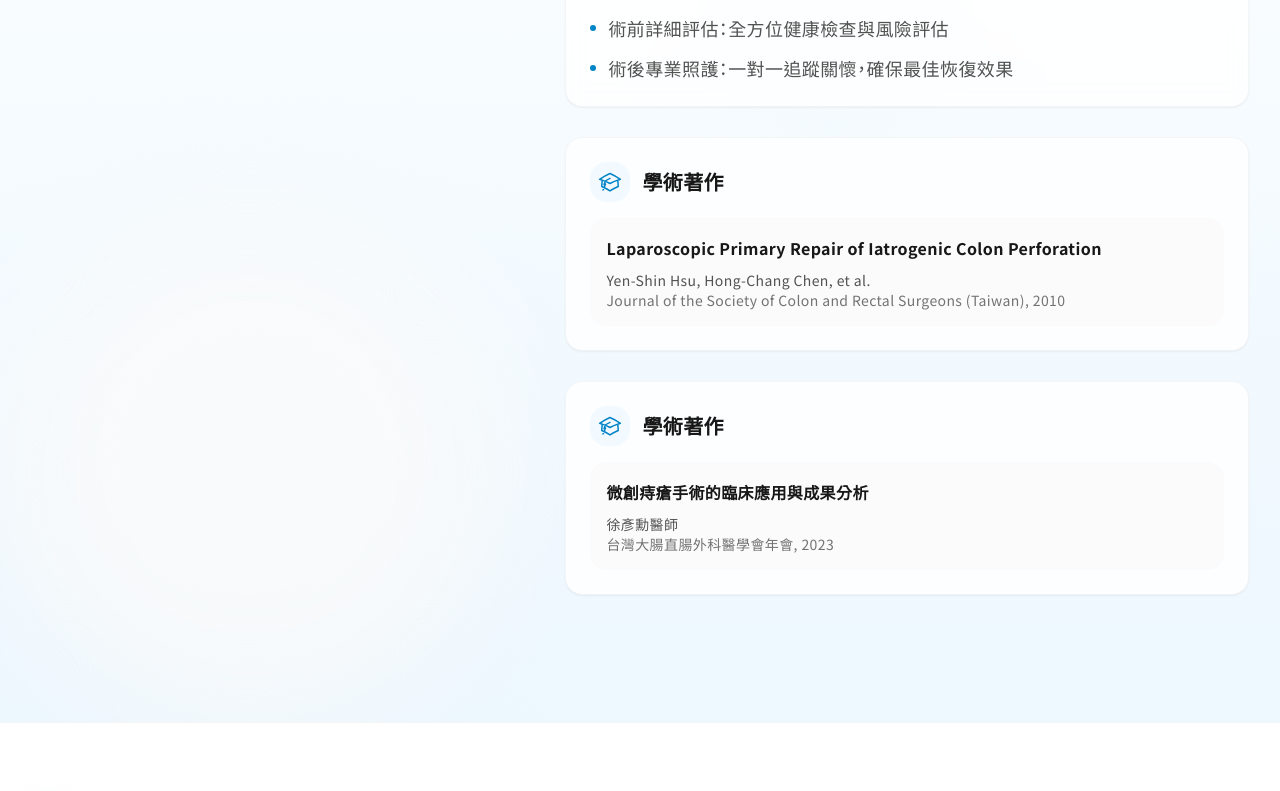
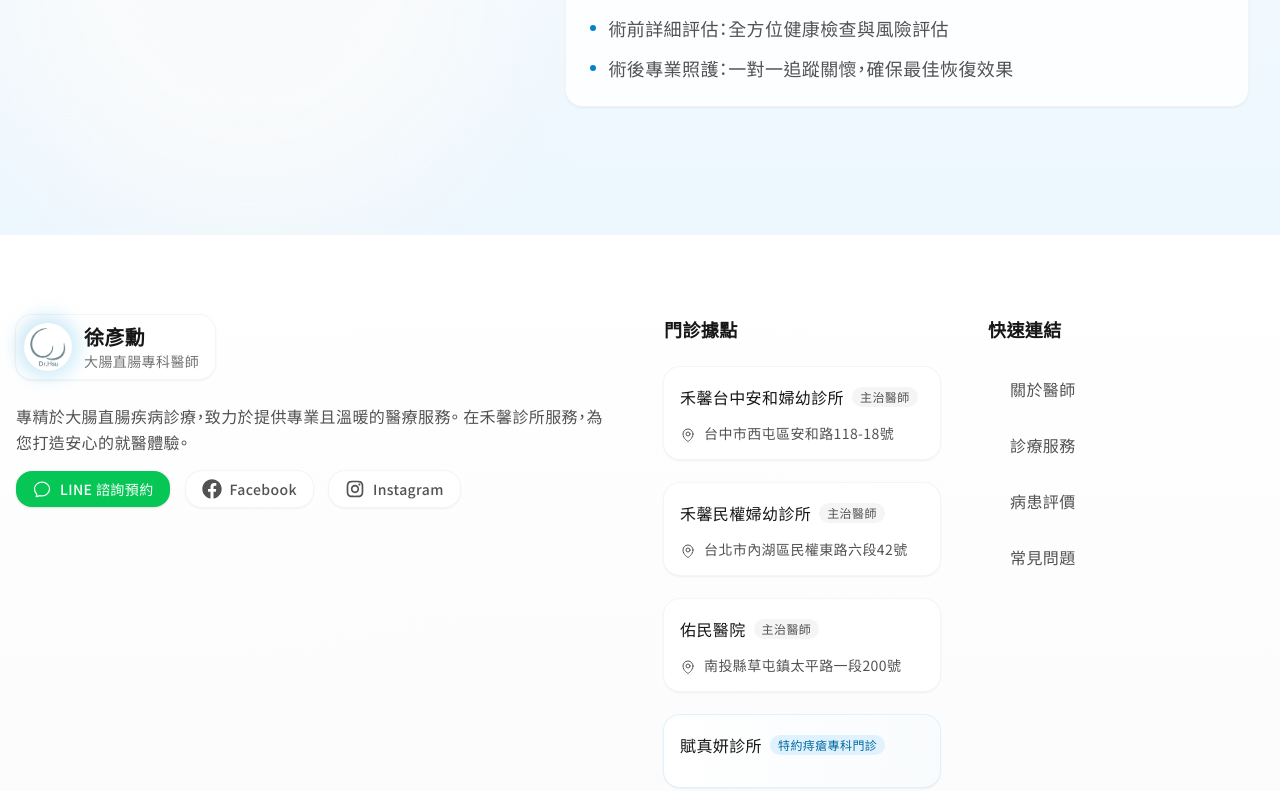
Before and after one commit to AioliaKnight/drfuku, a Next.js app: page /about in a window 1280 px wide. Shown: the part 1686-2477 px from the top of the page. Built offline with nearby package versions, Linux system fonts and the light colour scheme; no server answers.

Commit message:
feat: remove academic publications section from homepage

```diff
--- a/src/modules/marketing/sections/AboutSection.tsx
+++ b/src/modules/marketing/sections/AboutSection.tsx
@@ -15,23 +15,9 @@ interface Experience {
   items: string[]
 }
 
-interface Publication {
-  title: string
-  journal: string
-  year: string
-  authors: string
-}
-
 interface ExperienceCardProps {
   category: Experience
   index: number
-  isInView: boolean
-  variants: AnimationVariantsType
-  transitions: AnimationTransitions
-}
-
-interface PublicationCardProps {
-  publication: Publication
   isInView: boolean
   variants: AnimationVariantsType
   transitions: AnimationTransitions
@@ -79,21 +65,6 @@ const experience: Experience[] = [
   }
 ]
 
-const publications: Publication[] = [
-  {
-    title: 'Laparoscopic Primary Repair of Iatrogenic Colon Perforation',
-    journal: 'Journal of the Society of Colon and Rectal Surgeons (Taiwan)',
-    year: '2010',
-    authors: 'Yen-Shin Hsu, Hong-Chang Chen, et al.'
-  },
-  {
-    title: '微創痔瘡手術的臨床應用與成果分析',
-    journal: '台灣大腸直腸外科醫學會年會',
-    year: '2023',
-    authors: '徐彥勳醫師'
-  }
-]
-
 // 優化子組件
 const ExperienceCard = memo<ExperienceCardProps>(({ category, index, isInView, variants, transitions }) => (
   <motion.div
@@ -130,39 +101,6 @@ const ExperienceCard = memo<ExperienceCardProps>(({ category, index, isInView, v
 ))
 
 ExperienceCard.displayName = 'ExperienceCard'
-
-const PublicationCard = memo<PublicationCardProps>(({ publication, isInView, variants, transitions }) => (
-  <motion.div
-    variants={variants.fadeIn}
-    initial="hidden"
-    animate={isInView ? "visible" : "hidden"}
-    transition={transitions.default}
-    whileHover={{ scale: 1.02, transition: { duration: 0.2 } }}
-    whileTap={{ scale: 0.98 }}
-    className="rounded-2xl bg-white/80 backdrop-blur-sm p-6 shadow-sm ring-1 ring-neutral-100/80"
-    role="article"
-  >
-    <div className="mb-4 flex items-center gap-3">
-      <div className="flex h-10 w-10 items-center justify-center rounded-xl bg-brand-50/80 backdrop-blur-sm" aria-hidden="true">
-        <HiOutlineAcademicCap className="h-6 w-6 text-brand-600" />
-      </div>
-      <h3 className="text-xl font-bold text-neutral-900">
-        學術著作
-      </h3>
-    </div>
-    <div className="rounded-xl bg-neutral-50/80 backdrop-blur-sm p-4">
-      <h4 className="mb-2 font-bold text-neutral-900">{publication.title}</h4>
-      <p className="text-sm text-neutral-600">
-        {publication.authors}
-      </p>
-      <p className="text-sm text-neutral-500">
-        {publication.journal}, {publication.year}
-      </p>
-    </div>
-  </motion.div>
-))
-
-PublicationCard.displayName = 'PublicationCard'
 
 export default function AboutSection() {
   const { ref, isInView, variants, transitions } = useScrollAnimation()
@@ -277,17 +215,6 @@ export default function AboutSection() {
                 transitions={transitions}
               />
             ))}
-
-            {/* 學術著作 */}
-            {publications.map((pub, index) => (
-              <PublicationCard
-                key={index}
-                publication={pub}
-                isInView={isInView}
-                variants={variants}
-                transitions={transitions}
-              />
-            ))}
           </motion.div>
         </div>
       </Container>
```
